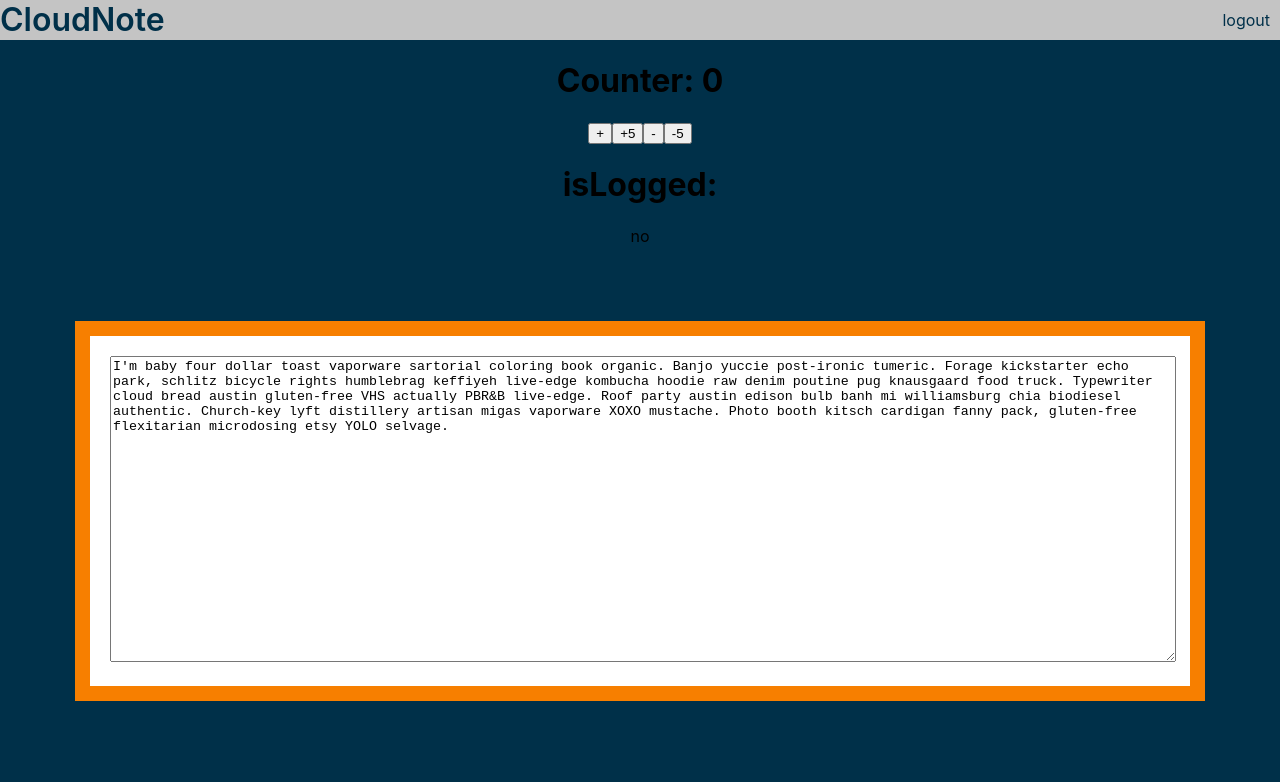
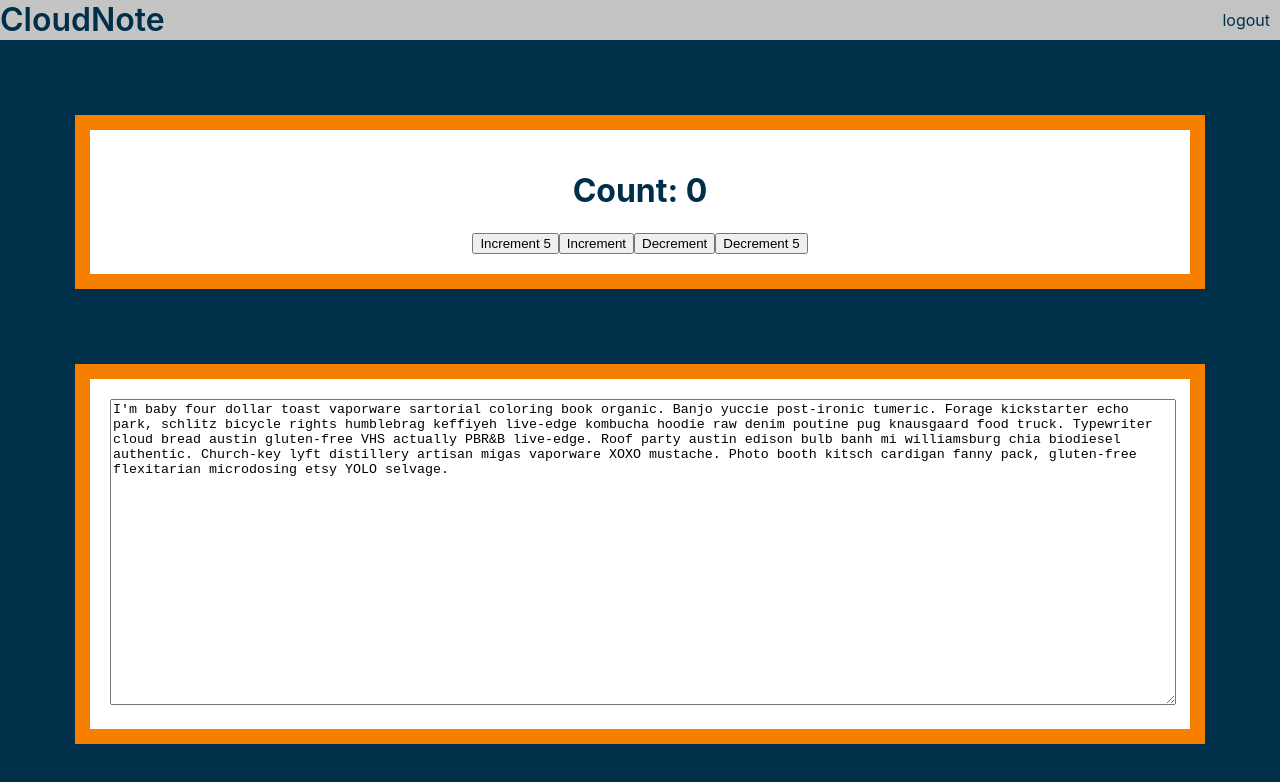
Before and after one commit to N8ers/cloud-note, a React (Create React App) app: page / in a window 1280 px wide. Shown: the top 782 px of the page. Built offline with nearby package versions, Linux system fonts and the light colour scheme.

Commit message:
refactor redux with slices

```diff
--- a/src/App.js
+++ b/src/App.js
@@ -1,16 +1,13 @@
 import { BrowserRouter as Router, Switch, Route, Link } from "react-router-dom";
-import { useSelector, useDispatch } from "react-redux";
-import { increment, decrement } from "./actions";
 
 import "./App.css";
 
 import NotePad from "./components/NotePad.js";
 import Welcome from "./components/Welcome.js";
+import Counter from "./features/counter/Counter.js";
 
 function App() {
-  const counter = useSelector((state) => state.counter);
-  const isLogged = useSelector((state) => state.isLogged);
-  const dispatch = useDispatch();
+  // const isLogged = useSelector((state) => state.isLogged);
 
   return (
     <Router>
@@ -30,14 +27,9 @@ function App() {
           </Route>
 
           <Route path="/">
-            <h1>Counter: {counter}</h1>
-            <button onClick={() => dispatch(increment())}>+</button>
-            <button onClick={() => dispatch(increment(5))}>+5</button>
-            <button onClick={() => dispatch(decrement())}>-</button>
-            <button onClick={() => dispatch(decrement(5))}>-5</button>
-
-            <h1>isLogged: </h1>
-            {isLogged ? <div>yes</div> : <div>no</div>}
+            <Counter />
+            {/* <h1>isLogged: </h1>
+            {isLogged ? <div>yes</div> : <div>no</div>} */}
             <NotePad />
           </Route>
         </Switch>
--- /dev/null
+++ b/src/features/counter/Counter.css
@@ -0,0 +1,7 @@
+.counter-container {
+  margin: 75px;
+  padding: 20px;
+  background-color: white;
+  border: 15px solid #f77f00;
+  color: #003049;
+}
--- /dev/null
+++ b/src/features/counter/Counter.js
@@ -0,0 +1,26 @@
+import React from "react";
+import { useSelector, useDispatch } from "react-redux";
+import { decrement, increment, incrementByAmount } from "./counterSlice";
+
+import "./Counter.css";
+
+export default function Counter() {
+  const count = useSelector((state) => state.counter.value);
+  const dispatch = useDispatch();
+
+  return (
+    <div className="counter-container">
+      <h1>Count: {count}</h1>
+      <div>
+        <button onClick={() => dispatch(incrementByAmount(5))}>
+          Increment 5
+        </button>
+        <button onClick={() => dispatch(increment())}>Increment</button>
+        <button onClick={() => dispatch(decrement())}>Decrement</button>
+        <button onClick={() => dispatch(incrementByAmount(-5))}>
+          Decrement 5
+        </button>
+      </div>
+    </div>
+  );
+}
--- /dev/null
+++ b/src/features/counter/counterSlice.js
@@ -0,0 +1,24 @@
+import { createSlice } from "@reduxjs/toolkit";
+
+export const counterSlice = createSlice({
+  name: "counter",
+  initialState: {
+    value: 0,
+  },
+  reducers: {
+    increment: (state) => {
+      state.value += 1;
+    },
+    decrement: (state) => {
+      state.value -= 1;
+    },
+    incrementByAmount: (state, action) => {
+      state.value += action.payload;
+    },
+  },
+});
+
+// Action creators are generated for each case reducer function
+export const { increment, decrement, incrementByAmount } = counterSlice.actions;
+
+export default counterSlice.reducer;
--- a/src/index.js
+++ b/src/index.js
@@ -5,14 +5,15 @@ import App from "./App";
 import reportWebVitals from "./reportWebVitals";
 
 // redux stuff
-import { createStore } from "redux";
-import rootReducer from "./reducers";
+// import { createStore } from "redux";
+// import rootReducer from "./reducers";
 import { Provider } from "react-redux";
+import store from "./store";
 
-const store = createStore(
-  rootReducer,
-  window.__REDUX_DEVTOOLS_EXTENSION__ && window.__REDUX_DEVTOOLS_EXTENSION__()
-);
+// const store = createStore(
+//   rootReducer,
+//   window.__REDUX_DEVTOOLS_EXTENSION__ && window.__REDUX_DEVTOOLS_EXTENSION__()
+// );
 
 ReactDOM.render(
   <Provider store={store}>
--- a/src/store.js
+++ b/src/store.js
@@ -0,0 +1,8 @@
+import { configureStore } from "@reduxjs/toolkit";
+import counterReducer from "./features/counter/counterSlice";
+
+export default configureStore({
+  reducer: {
+    counter: counterReducer,
+  },
+});
```
